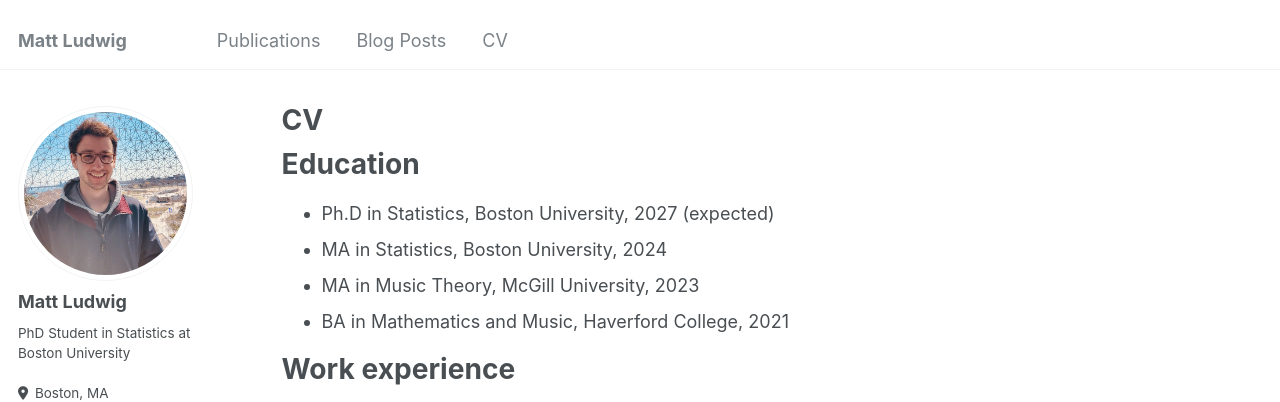
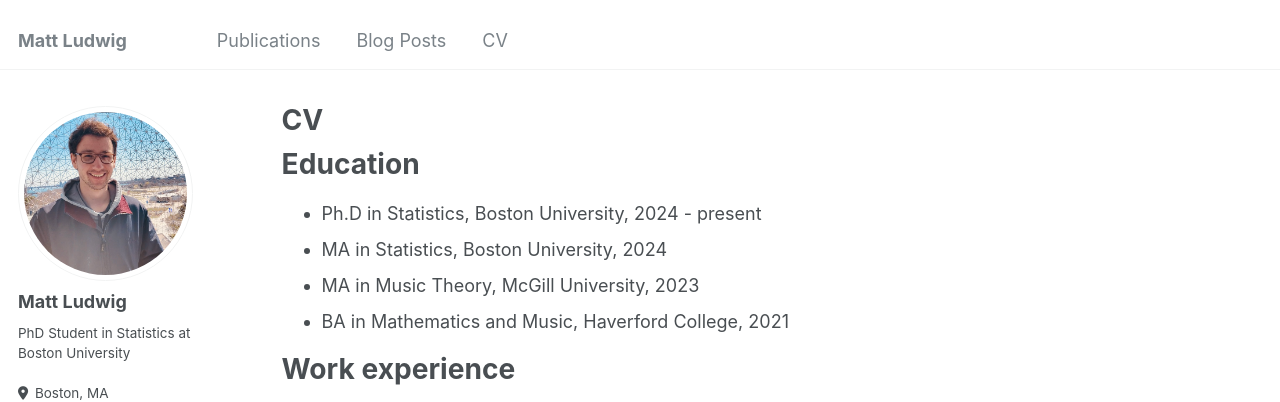
Before and after one commit to giwdulttam/giwdulttam.github.io2, a Jekyll site: the page built from _pages/cv.md, in a window 1280 px wide and 900 px high. Shown: the top 402 px of the window. Built offline with Jekyll 4.4.1, drawn with Linux system fonts in a browser that asks for light colours.

Commit message:
Update cv.md

```diff
--- a/_pages/cv.md
+++ b/_pages/cv.md
@@ -11,7 +11,7 @@ redirect_from:
 
 Education
 ======
-* Ph.D in Statistics, Boston University, 2027 (expected)
+* Ph.D in Statistics, Boston University, 2024 - present
 * MA in Statistics, Boston University, 2024
 * MA in Music Theory, McGill University, 2023
 * BA in Mathematics and Music, Haverford College, 2021
```
